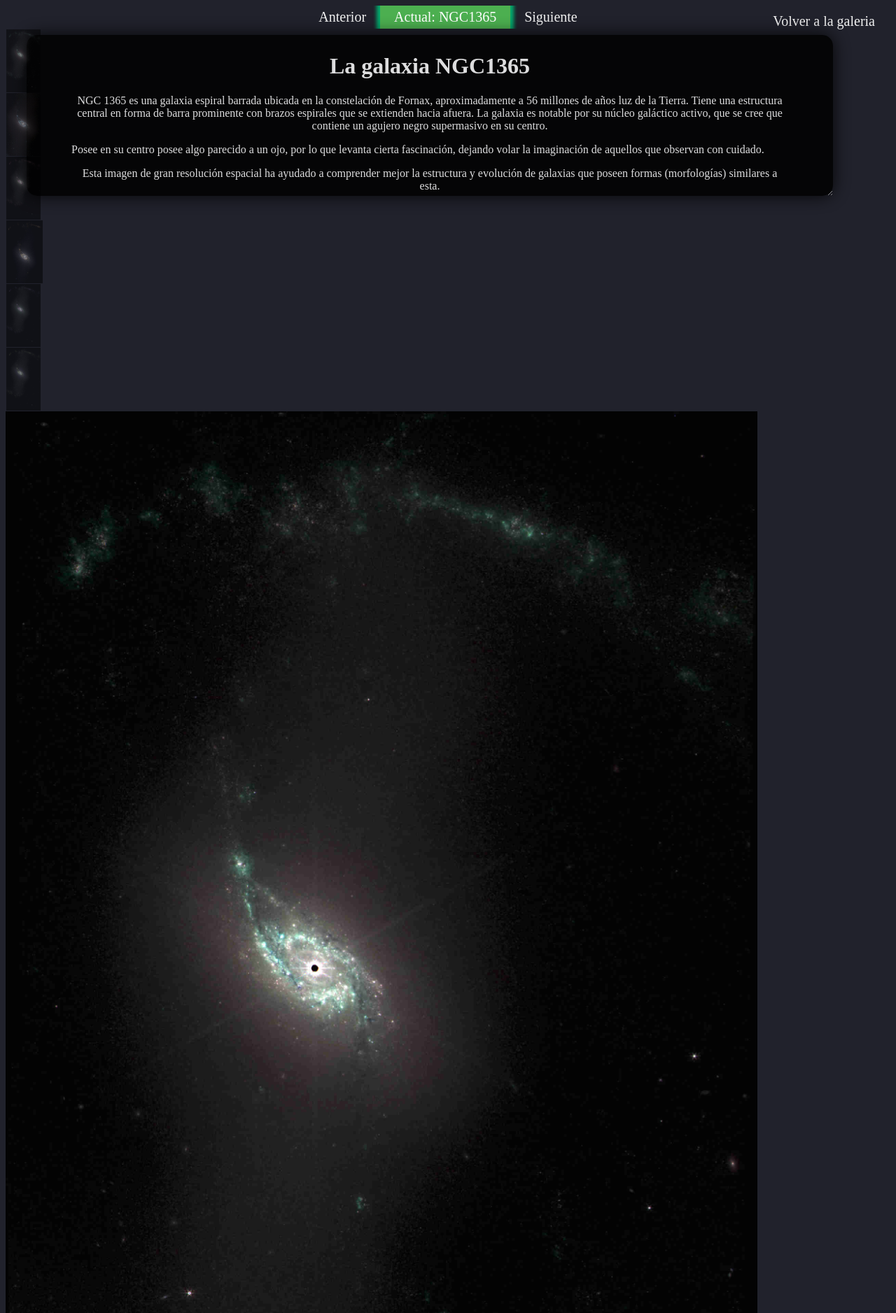
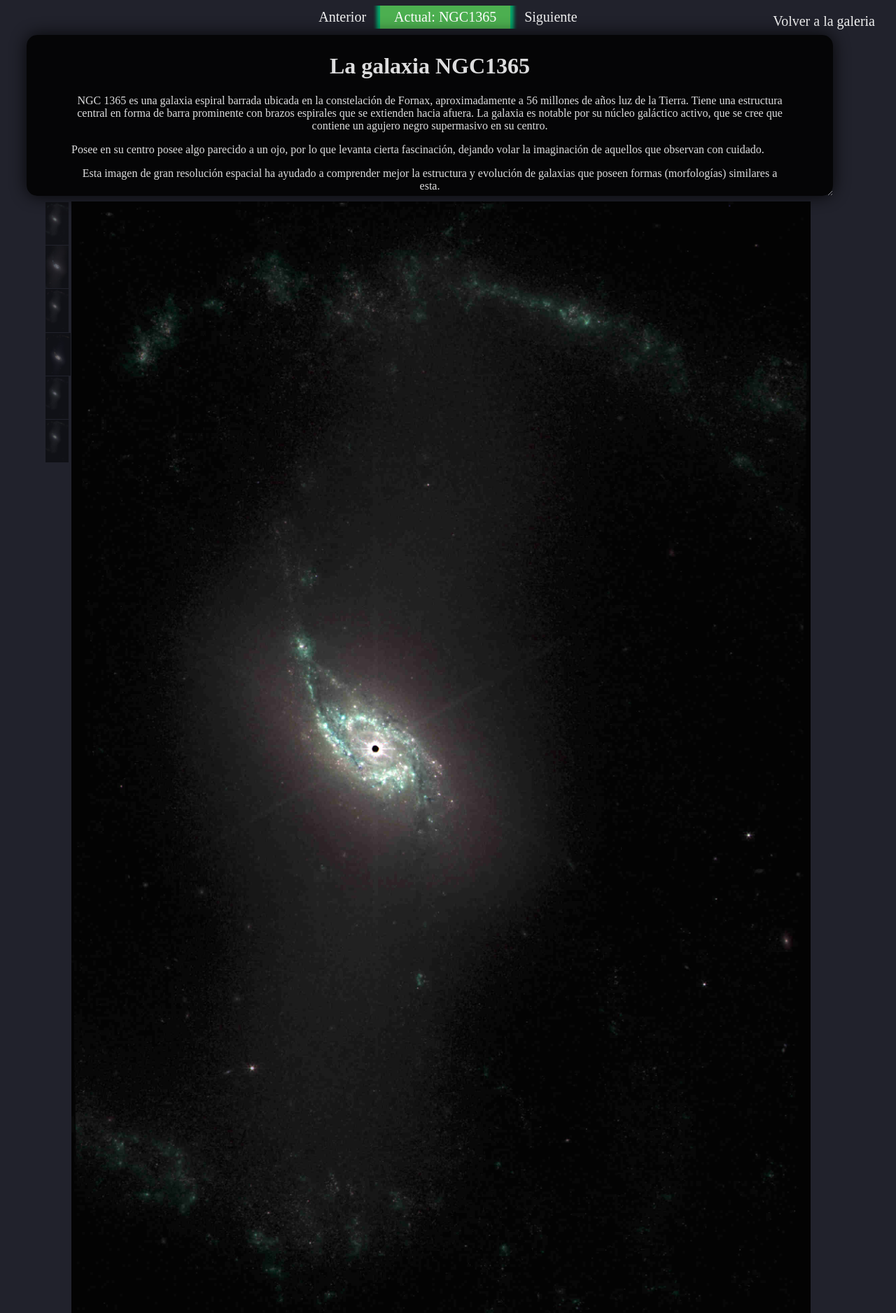
Before and after one commit to nicomedinap/nicomedinap.github.io, a Jekyll site: the page Galeria/JWST/MostrarImagenesNGC1365.html, which Jekyll copies as it is, in a window 1280 px wide. Shown: the top 1877 px of the page at 70% size. Built offline with Jekyll 4.4.1, drawn with Linux system fonts in a browser that asks for light colours.

Commit message:
Update MostrarImagenesNGC1365.html

```diff
--- a/Galeria/JWST/MostrarImagenesNGC1365.html
+++ b/Galeria/JWST/MostrarImagenesNGC1365.html
@@ -169,8 +169,7 @@ caracteristicas de ese <a> dentro del div BarraBotones */
 
 	<div class="BarraBotones">
 		<a href=" ">Anterior</a>
-		<a class="active" href="#home">Actual:  NGC1365  </h1>
-</a>
+		<a class="active" href="#home">Actual:  NGC1365</a>
 		<a href=" ">Siguiente</a>
 	</div>
 
@@ -191,6 +190,8 @@ caracteristicas de ese <a> dentro del div BarraBotones */
 
 		</div>
 
+		<div class="imagen">
+
 			<div class="imagen-chica">
 				<img src="https://raw.githubusercontent.com/nicomedinap/nicomedinap.github.io/master/Galeria/JWST/NGC1365/%20012.jpg" onclick="Desplegar(this)">
 				<img src="https://raw.githubusercontent.com/nicomedinap/nicomedinap.github.io/master/Galeria/JWST/NGC1365/%20021.jpg" onclick="Desplegar(this)">
@@ -204,6 +205,7 @@ caracteristicas de ese <a> dentro del div BarraBotones */
 				<img id="CajaDeImagenes" src="https://raw.githubusercontent.com/nicomedinap/nicomedinap.github.io/master/Galeria/JWST/NGC1365/%20012.jpg" >
 			</div>
 		</div>
+	</div>
 
 	<script>
 		function Desplegar(ImagenChica){
```
Lines whose indentation alone changed are shown as unchanged.
